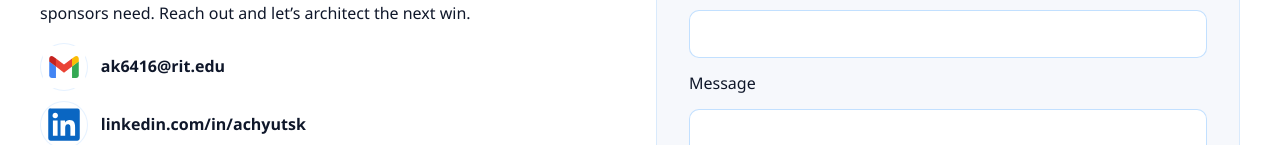
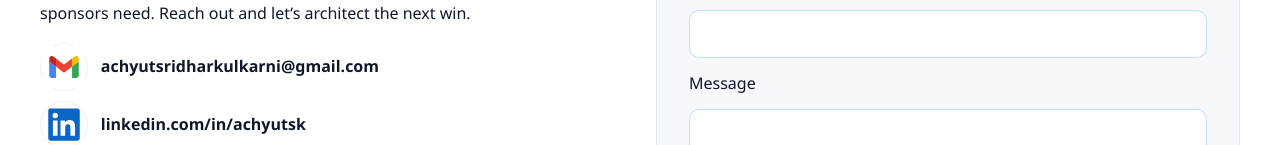
Before and after one commit to AchyutKulkarni/AchyutKulkarni.github.io, a plain HTML site: page index.html in a window 1280 px wide. Shown: the part 5590-5735 px from the top of the page. Drawn offline with Linux system fonts and the light colour scheme.

Commit message:
email update

```diff
--- a/index.html
+++ b/index.html
@@ -56,7 +56,7 @@
           <div class="panel-card">
             <p class="panel-label">Ways to reach me</p>
             <div class="contact-icons-row">
-              <a href="mailto:ak6416@rit.edu" class="icon-link" aria-label="Email Achyut Sridhar Kulkarni">
+              <a href="mailto:achyutsridharkulkarni@gmail.com" class="icon-link" aria-label="Email Achyut Sridhar Kulkarni">
                 <img src="images/gmail.svg" alt="Email icon">
               </a>
               <a href="https://github.com/AchyutKulkarni" target="_blank" rel="noopener" class="icon-link" aria-label="Achyut Kulkarni on GitHub">
@@ -525,10 +525,10 @@
           <ul class="contact-list">
             <li>
               <div class="contact-icons-row contact-icons-row--large">
-                <a href="mailto:ak6416@rit.edu" class="icon-link" aria-label="Email Achyut Sridhar Kulkarni">
+                <a href="mailto:achyutsridharkulkarni@gmail.com" class="icon-link" aria-label="Email Achyut Sridhar Kulkarni">
                   <img src="images/gmail.svg" alt="Email icon">
                 </a>
-                <span class="contact-text"><a href="mailto:ak6416@rit.edu">ak6416@rit.edu</a></span>
+                <span class="contact-text"><a href="mailto:achyutsridharkulkarni@gmail.com">achyutsridharkulkarni@gmail.com</a></span>
               </div>
             </li>
             <li>
```
Also changed, not shown: 1 other file.
